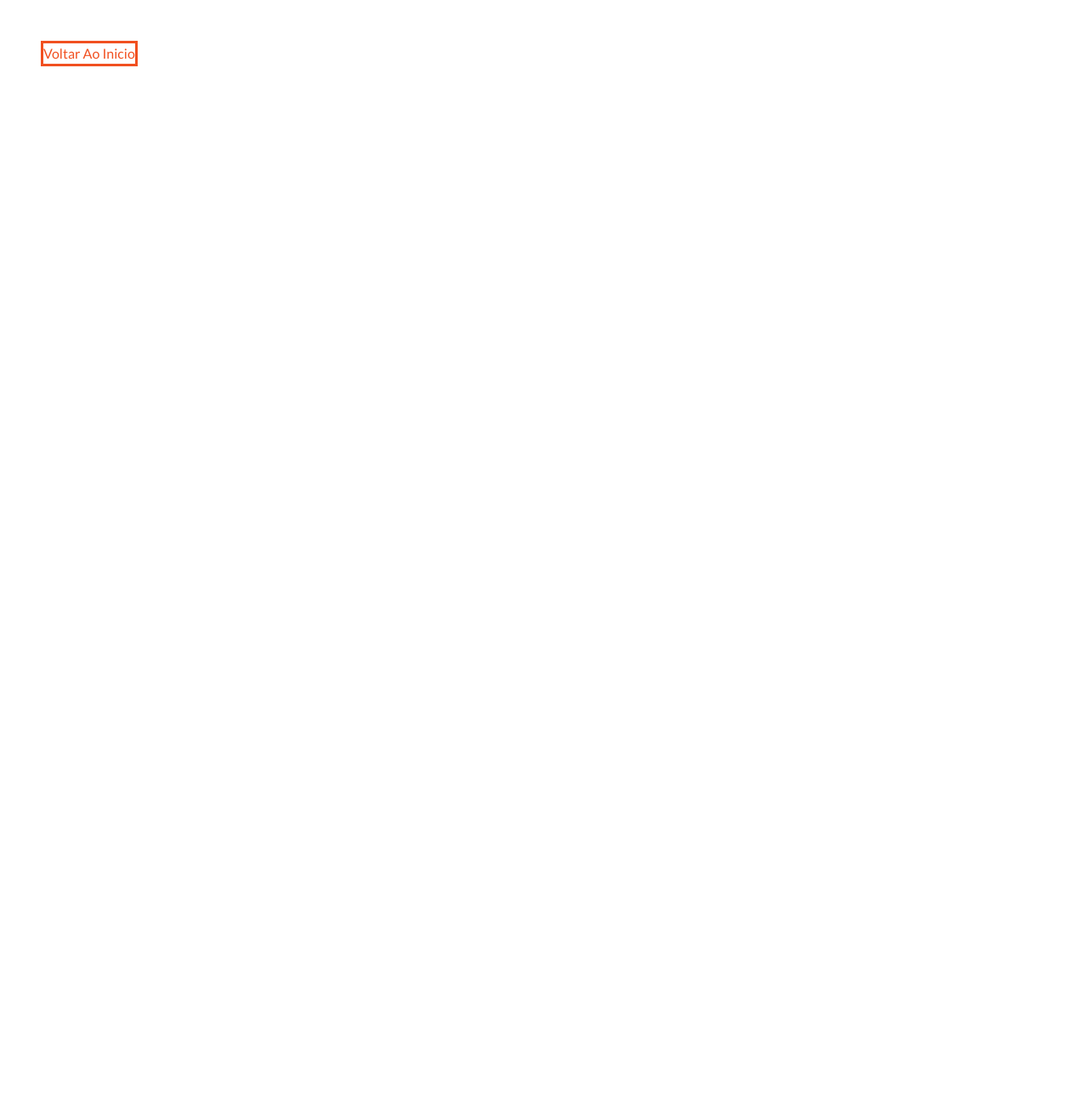
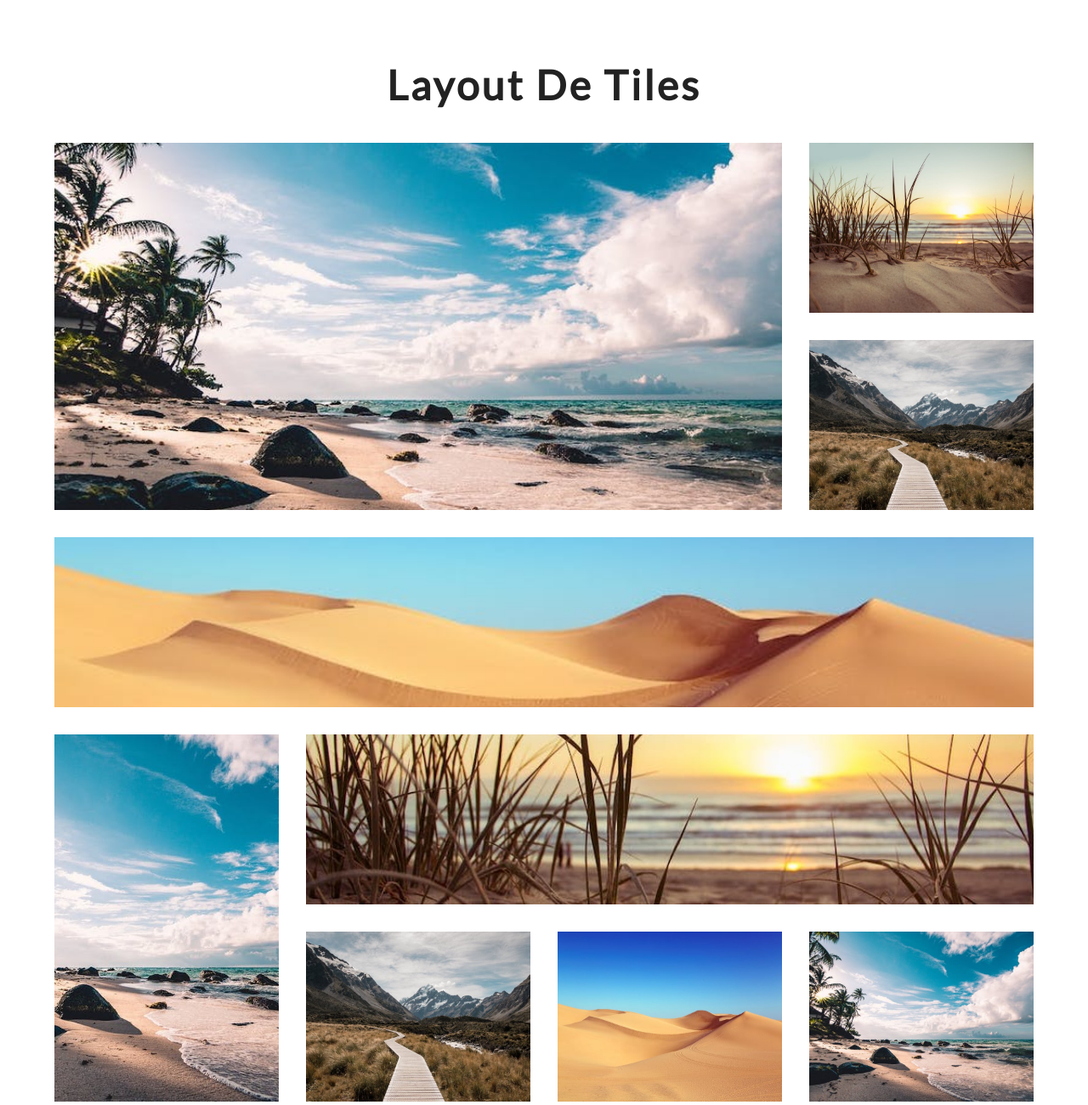
Before and after one commit to Lutefd/Grid-Mini-Projects, a plain HTML site: page tiles.html in a window 1280 px wide. Shown: the top 1300 px of the page at 85% size. Before the commit the page ends 800 px from the top, so only its background shows below. Drawn offline with Linux system fonts and the light colour scheme.

Commit message:
Finished tiles

```diff
--- a/css/styles.css
+++ b/css/styles.css
@@ -187,3 +187,73 @@ Cards Project
   column-gap: 2rem;
   grid-template-columns: repeat(auto-fill, minmax(249px, 1fr));
 }
+/*
+===============
+Tiles Project
+===============
+*/
+.tiles {
+  padding: 4rem 0;
+}
+.tiles-center {
+  height: 100%;
+  width: 90vw;
+  max-width: 1170px;
+  margin: 2rem auto;
+  display: grid;
+  row-gap: 2rem;
+}
+@media screen and (min-width: 768px) {
+  .tiles-center {
+    grid-template-columns: repeat(2, 1fr);
+    column-gap: 2rem;
+  }
+}
+@media screen and (min-width: 992px) {
+  .tiles-center {
+    grid-template-columns: repeat(3, 1fr);
+  }
+}
+@media screen and (min-width: 1170px) {
+  .tiles-center {
+    grid-template-columns: repeat(4, 1fr);
+    grid-template-rows: repeat(5, 200px);
+    grid-template-areas:
+      "a a a b"
+      "a a a c"
+      "d d d d"
+      "e f f f"
+      "e g h i";
+  }
+  .tiles img {
+    height: 100%;
+    object-fit: cover;
+  }
+  .tile-1 {
+    grid-area: a;
+  }
+  .tile-2 {
+    grid-area: b;
+  }
+  .tile-3 {
+    grid-area: c;
+  }
+  .tile-4 {
+    grid-area: d;
+  }
+  .tile-5 {
+    grid-area: e;
+  }
+  .tile-6 {
+    grid-area: f;
+  }
+  .tile-7 {
+    grid-area: g;
+  }
+  .tile-8 {
+    grid-area: h;
+  }
+  .tile-9 {
+    grid-area: i;
+  }
+}
--- a/tiles.html
+++ b/tiles.html
@@ -19,6 +19,57 @@
     <link rel="stylesheet" href="./css/styles.css" />
   </head>
   <body>
+    <section class="tiles">
+      <div class="title">
+        <h1>Layout de Tiles</h1>
+      </div>
+      <div class="tiles-center">
+        <!-- single tile -->
+        <article class="tile-1">
+          <img src="/images/size-image-1.jpeg" alt="" />
+        </article>
+        <!-- end of single tile -->
+        <!-- single tile -->
+        <article class="tile-2">
+          <img src="/images/size-image-2.jpeg" alt="" />
+        </article>
+        <!-- end of single tile -->
+        <!-- single tile -->
+        <article class="tile-3">
+          <img src="/images/size-image-3.jpeg" alt="" />
+        </article>
+        <!-- end of single tile -->
+        <!-- single tile -->
+        <article class="tile-4">
+          <img src="/images/size-image-4.jpeg" alt="" />
+        </article>
+        <!-- end of single tile -->
+        <!-- single tile -->
+        <article class="tile-5">
+          <img src="/images/size-image-1.jpeg" alt="" />
+        </article>
+        <!-- end of single tile -->
+        <!-- single tile -->
+        <article class="tile-6">
+          <img src="/images/size-image-2.jpeg" alt="" />
+        </article>
+        <!-- end of single tile -->
+        <!-- single tile -->
+        <article class="tile-7">
+          <img src="/images/size-image-3.jpeg" alt="" />
+        </article>
+        <!-- end of single tile -->
+        <!-- single tile -->
+        <article class="tile-8">
+          <img src="/images/size-image-4.jpeg" alt="" />
+        </article>
+        <!-- end of single tile -->
+        <article class="tile-9">
+          <img src="/images/size-image-1.jpeg" alt="" />
+        </article>
+        <!-- end of single tile -->
+      </div>
+    </section>
     <a href="index.html" class="btn">Voltar ao inicio</a>
   </body>
 </html>
```
